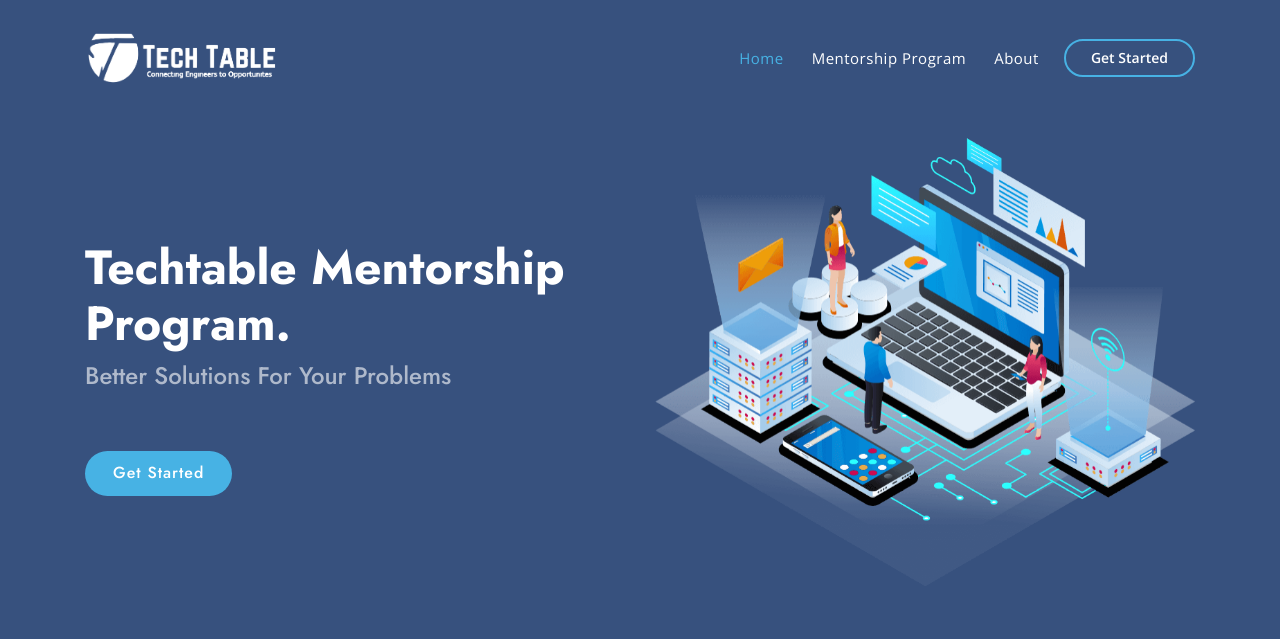
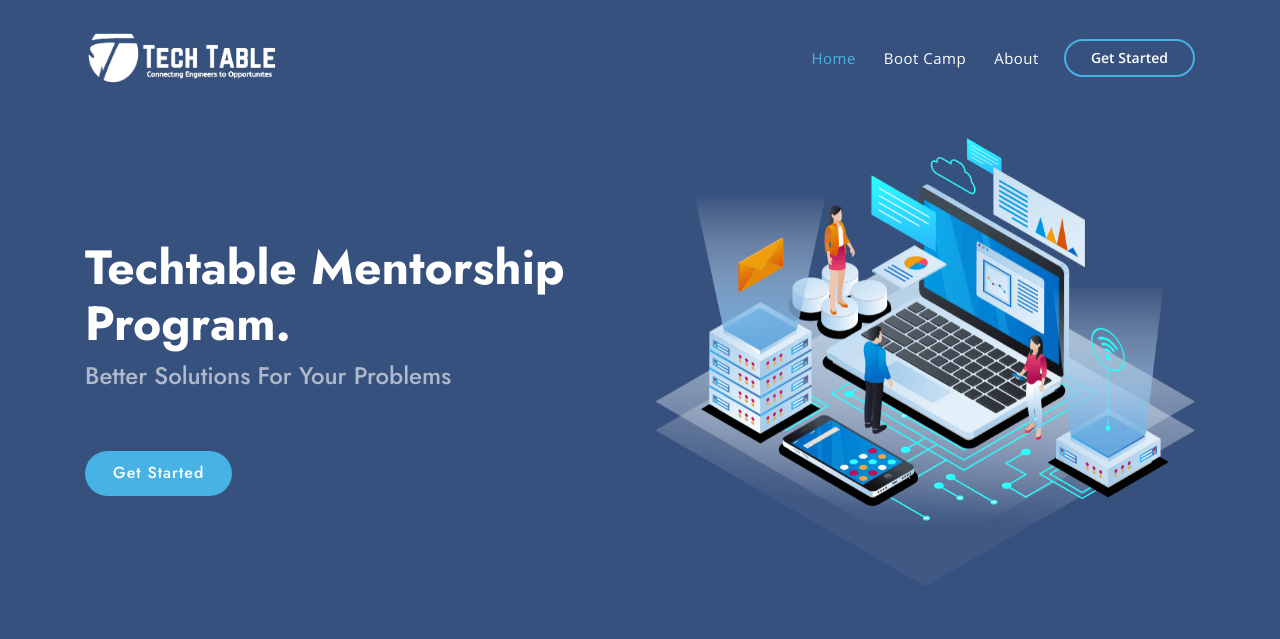
Before and after one commit to itachiuc/techtable_demo, a Flask app: page / in a window 1280 px wide. Shown: the top 639 px of the page. Run offline with Flask 2, Linux system fonts and the light colour scheme; some libraries are stand-ins or nearby versions.

Commit message:
Update index.html

```diff
--- a/templates/index.html
+++ b/templates/index.html
@@ -50,7 +50,7 @@
       <nav class="nav-menu d-none d-lg-block ml-auto">
         <ul>
           <li class="active"><a href="/">Home</a></li>
-          <li><a href="#services">Mentorship Program</a></li>
+          <li><a href="#services">Boot Camp</a></li>
           <li><a href="#about">About</a></li>
 
           </ul>
@@ -605,7 +605,7 @@
             <ul>
               <li><i class="bx bx-chevron-right"></i> <a href="#">Home</a></li>
               <li><i class="bx bx-chevron-right"></i> <a href="#about">About us</a></li>
-              <li><i class="bx bx-chevron-right"></i> <a href="#services">Mentorship Program</a></li>
+              <li><i class="bx bx-chevron-right"></i> <a href="#services">Boot Camp</a></li>
               <li><i class="bx bx-chevron-right"></i> <a href="#team">Team</a></li>
               <li><i class="bx bx-chevron-right"></i> <a href="#contact">Contact</a></li>
             </ul>
```
